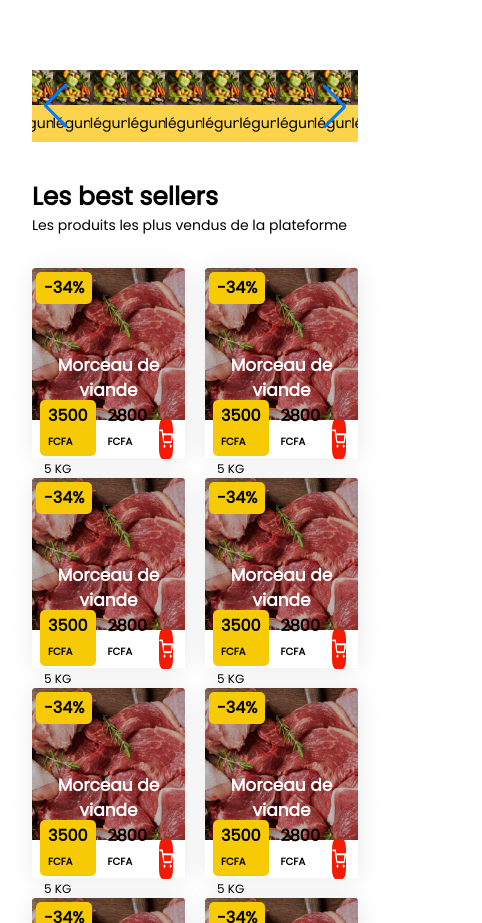
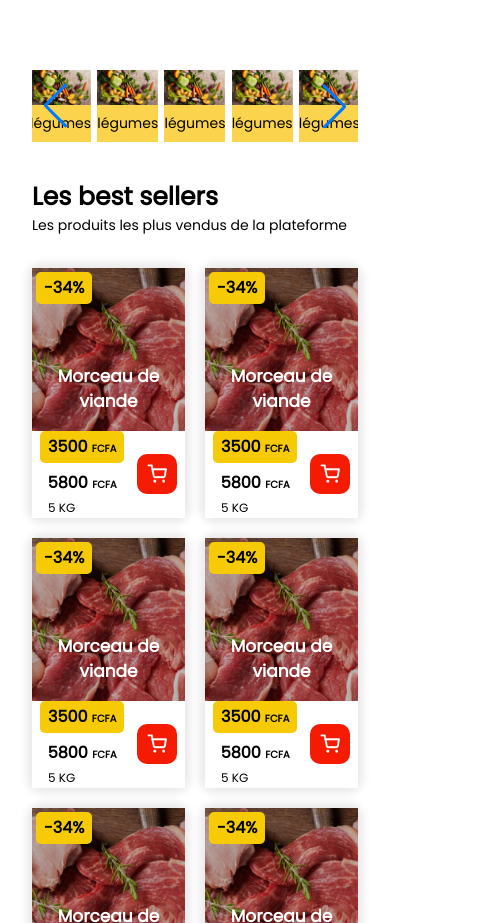
Before and after one commit to LLynx31/3d_supply_chain, a Next.js app: page / in a window 390 px wide. Shown: the part 645-1568 px from the top of the page, 482 px wide, since content can reach past the window. Built offline with nearby package versions, Linux system fonts and the light colour scheme.

Commit message:
version responsive v0.0.2

```diff
--- a/app/page.js
+++ b/app/page.js
@@ -85,7 +85,7 @@ export default function Home() {
         <div className="pt-1 gap-9 mt-8 flex ">
 
           {/* barre de navigation */}
-            <div className="sticky md:block hidden top-5 h-fit items-stretch content-end flex-wrap flex md:w-[250px] flex-col ">
+            <div className="sticky md:block hidden top-5 h-fit items-stretch content-end flex-wrap flex md:w-[200px] flex-col ">
             <div className="text-black text-xl font-bold w-full">
               Navigation
             </div>
@@ -196,9 +196,9 @@ export default function Home() {
 
         {/* processus */}
 
-        <div className="flex justify-center mt-36">
+        <div className="flex flex-col items-center md:flex-row md:justify-center mt-36">
 
-        <div className="flex w-[370px] mr-8 items-center flex-col">
+        <div className="flex w-[370px] md:mr-8 items-center flex-col">
             <div className="relative flex justify-center items-center rounded-[50%] border-solid border-4 border-jaune p-1 w-[170px] h-[170px] mb-3">
               <img className="  w-[155px] h-[155px]"
               loading="lazy"
@@ -217,7 +217,7 @@ export default function Home() {
           </div>
         </div>
 
-        <div className="flex w-[370px] mr-8 items-center flex-col">
+        <div className="flex w-[370px] my-8 md:my-0 md:mr-8 items-center flex-col">
             <div className="relative flex justify-center items-center rounded-[50%] border-solid border-4 border-jaune p-1 w-[170px] h-[170px] mb-3">
               <img className=" w-[155px] h-[155px]"
               loading="lazy"
--- a/app/ui/article.jsx
+++ b/app/ui/article.jsx
@@ -6,7 +6,7 @@ export default function Article({prix,poids,reduction,nom,image}){
     const shoppingCart = "/shopping-cart.png"
     return(
     <Link href={"/m/article"}>
-    <div  className="relative rounded-[10px] shadow-3xl">
+    <div  className="relative rounded-[10px] h-[250px] shadow-3xl">
         <img
             loading="lazy"
             srcSet={imgArticle}
@@ -14,29 +14,28 @@ export default function Article({prix,poids,reduction,nom,image}){
         />
 
         <div className="absolute top-0 bg-transparent w-full h-full">
-            <div className="flex justify-between flex-col h-[80%]">
+            <div className="flex justify-between flex-col h-[65%]">
                 <div className="px-2 py-1 bg-jaune md:text-[11px] min-[1210px]:text-[12px] font-bold  mt-1 ml-1 rounded-[5px] w-fit">-34%</div>
                 <div className=" text-lg text-center mb-4 font-semibold text-white">Morceau de viande</div>
             </div>
 
-            <div className="flex items-center bg-white justify-between px-1 py-1 h-[20%]">
+            <div className="flex items-center bg-white justify-between px-1 py-1 h-[35%]">
                 <div className="flex  flex-col px-1">
-                    <div className="flex items-center">
-                        <div className="font-bold w-fit px-2 py-1 bg-jaune md:text-[11px] min-[1210px]:text-[12px] rounded-[5px] mr-1">3500 <span className="text-[10px]">FCFA</span></div>
-                        <div className="font-bold w-fit px-2 py-1 md:text-[11px] min-[1210px]:text-[12px] ">2800 <span className="text-[10px]">FCFA</span></div>
+                    <div className="flex flex-col items-center">
+                        <div className="font-bold w-fit px-2 py-1 mb-1 bg-jaune md:text-[11px] min-[1210px]:text-[12px] rounded-[5px] ">3500 <span className="text-[10px]">FCFA</span></div>
+                        <div className="font-bold w-fit  py-1 md:text-[11px] min-[1210px]:text-[12px] ">5800 <span className="text-[10px]">FCFA</span></div>
                         </div>
-                    <div className="md:text-[11px] text-[12px] pl-1 pt-1">5 KG</div>
+                        <div className="md:text-[11px] text-[12px] px-2">5 KG</div>
 
-                </div>
+                    </div>
 
-                <div className="w-[40px] h-[40px] flex items-center justify-center rounded-[25%] mr-2 bg-rouge">
+                    <div className="w-[40px] h-[40px] flex items-center justify-center rounded-[25%] mr-1 bg-rouge">
                         <img
                             loading="lazy"
                             srcSet={shoppingCart}
                             className="h-[20px] w-[20px] "
                         />
-                </div>
-
+                    </div>
             </div>
         </div>
 
--- a/app/ui/categorie.jsx
+++ b/app/ui/categorie.jsx
@@ -28,7 +28,7 @@ export default function Categories(){
 
 
     return(
-        <div className='my-5'>
+        <><div className='my-5 md:block hidden'>
         <swiper-container space-between="10" slides-per-view="9" navigation="true" speed="500" loop="true" css-mode="true">
           <swiper-slide><Categorie image={imageCategorie} nom={"légumes"}></Categorie></swiper-slide>
           <swiper-slide><Categorie image={imageCategorie} nom={"légumes"}></Categorie></swiper-slide>
@@ -43,7 +43,22 @@ export default function Categories(){
           <swiper-slide><Categorie image={imageCategorie} nom={"légumes"}></Categorie></swiper-slide>
           <swiper-slide><Categorie image={imageCategorie} nom={"légumes"}></Categorie></swiper-slide>
         </swiper-container>
-        </div>
+      </div><div className='my-5 md:hidden'>
+          <swiper-container space-between="10" slides-per-view="5" navigation="true" speed="500" loop="true" css-mode="true">
+            <swiper-slide><Categorie image={imageCategorie} nom={"légumes"}></Categorie></swiper-slide>
+            <swiper-slide><Categorie image={imageCategorie} nom={"légumes"}></Categorie></swiper-slide>
+            <swiper-slide><Categorie image={imageCategorie} nom={"légumes"}></Categorie></swiper-slide>
+            <swiper-slide><Categorie image={imageCategorie} nom={"légumes"}></Categorie></swiper-slide>
+            <swiper-slide><Categorie image={imageCategorie} nom={"légumes"}></Categorie></swiper-slide>
+            <swiper-slide><Categorie image={imageCategorie} nom={"légumes"}></Categorie></swiper-slide>
+            <swiper-slide><Categorie image={imageCategorie} nom={"légumes"}></Categorie></swiper-slide>
+            <swiper-slide><Categorie image={imageCategorie} nom={"légumes"}></Categorie></swiper-slide>
+            <swiper-slide><Categorie image={imageCategorie} nom={"légumes"}></Categorie></swiper-slide>
+            <swiper-slide><Categorie image={imageCategorie} nom={"légumes"}></Categorie></swiper-slide>
+            <swiper-slide><Categorie image={imageCategorie} nom={"légumes"}></Categorie></swiper-slide>
+            <swiper-slide><Categorie image={imageCategorie} nom={"légumes"}></Categorie></swiper-slide>
+          </swiper-container>
+        </div></>
 
     )
 }
--- a/app/ui/temoignage.jsx
+++ b/app/ui/temoignage.jsx
@@ -26,7 +26,8 @@ function Temoignage() {
 
 export default function Temoignages(){
     return(
-        <div className=''>
+        <>
+        <div className='md:block hidden'>
             <swiper-container space-between="10" slides-per-view="3" navigation="true" speed="500" css-mode="true">
                 <swiper-slide><Temoignage></Temoignage></swiper-slide>
                 <swiper-slide><Temoignage></Temoignage></swiper-slide>
@@ -34,6 +35,15 @@ export default function Temoignages(){
                 <swiper-slide><Temoignage></Temoignage></swiper-slide>
             </swiper-container>
         </div>
+        <div className='md:hidden'>
+                <swiper-container space-between="10" slides-per-view="1" navigation="true" speed="500" css-mode="true">
+                    <swiper-slide><Temoignage></Temoignage></swiper-slide>
+                    <swiper-slide><Temoignage></Temoignage></swiper-slide>
+                    <swiper-slide><Temoignage></Temoignage></swiper-slide>
+                    <swiper-slide><Temoignage></Temoignage></swiper-slide>
+                </swiper-container>
+            </div>
+        </>
 
     )
 }
--- a/tailwind.config.js
+++ b/tailwind.config.js
@@ -31,7 +31,7 @@ module.exports = {
       '2xl':'35px'
     },
     boxShadow: {
-      '3xl': '1px 1px 25px 0px rgba(0, 0, 0, 0.09)',
+      '3xl': '0px 0px 8px 5px rgba(0, 0, 0, 0.09)',
       '2xl': '0 25px 50px -12px rgb(0 0 0 / 0.25)',
       'xl': '0 20px 25px -5px rgb(0 0 0 / 0.1), 0 8px 10px -6px rgb(0 0 0 / 0.1)',
       'lg':'10px 15px -3px rgb(0 0 0 / 0.1), 0 4px 6px -4px rgb(0 0 0 / 0.1)'
```
Lines whose indentation alone changed are shown as unchanged.
